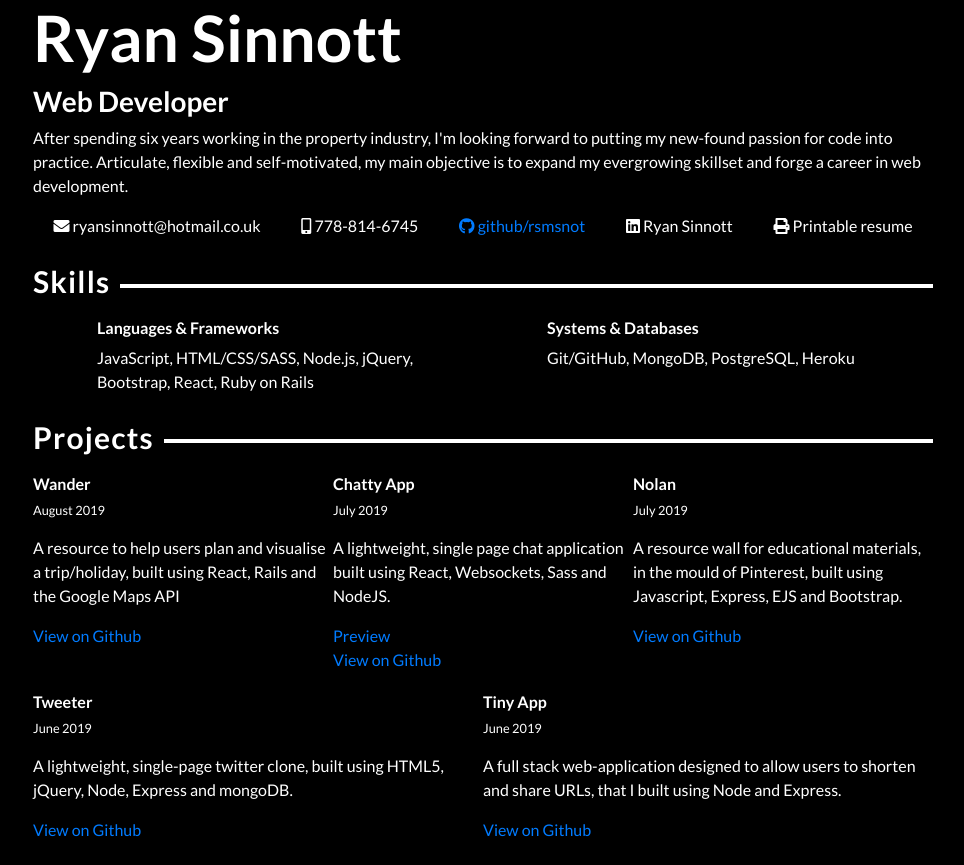
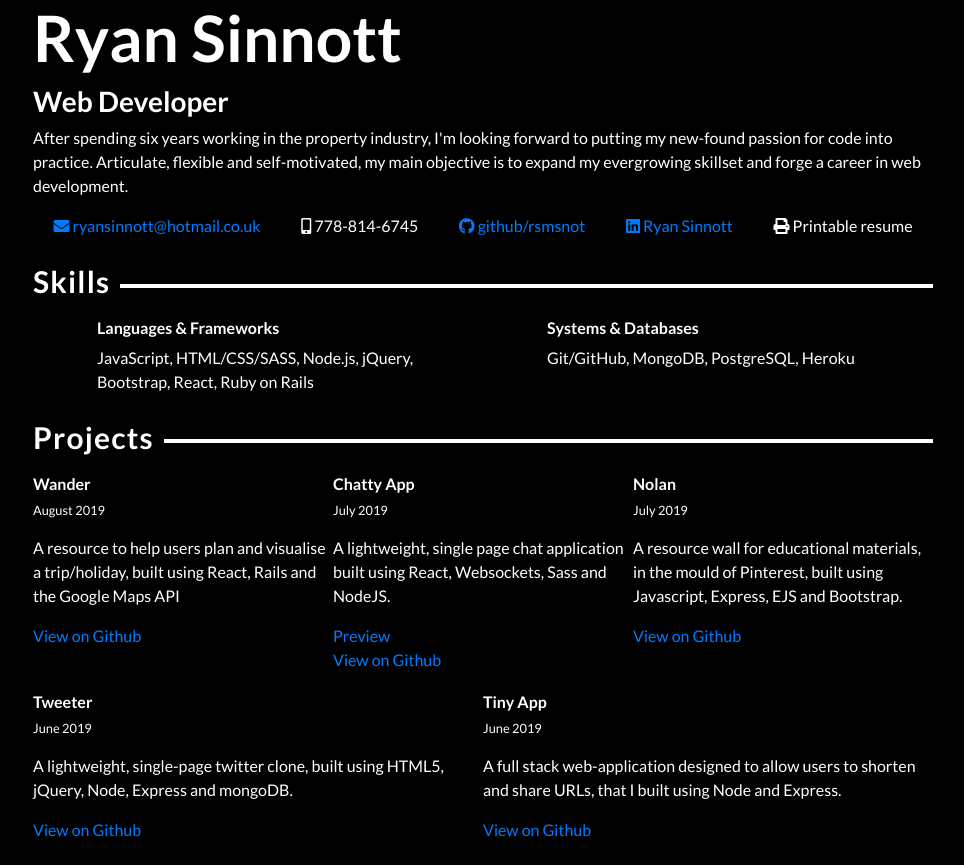
Before and after one commit to rsmsnot/rsmsnot.github.io, a plain HTML site: page index.html in a window 1280 px wide. Shown: the top 865 px of the page, without its empty margins (157-1121 px from the left). Drawn offline with nearby package versions, Linux system fonts and the light colour scheme.

```diff
--- a/index.html
+++ b/index.html
@@ -29,13 +29,17 @@
                     new-found passion for code into practice. Articulate, flexible and self-motivated, my main objective
                     is to expand my evergrowing skillset and forge a career in web development.</p>
                 <ul class="contact-info">
-                    <li> <i class="fas fa-envelope"></i> ryansinnott@hotmail.co.uk</li>
+                    <li>
+                            <a href="mailto:ryansinnott@hotmail.co.uk"><i class="fas fa-envelope"></i> ryansinnott@hotmail.co.uk</a>
+                            </li>
                     <li><i class="fas fa-mobile-alt"></i> 778-814-6745</li>
                     <li>
                         <a href="https://github.com/rsmsnot/" target="_blank"><i class="fab fa-github"></i>
                             github/rsmsnot</a>
                     </li>
-                    <li><i class="fab fa-linkedin"></i> Ryan Sinnott</li>
+                    <li>
+                        <a href="https://www.linkedin.com/in/ryan-sinnott-8a1278191/" target="_blank"><i class="fab fa-linkedin"></i> Ryan Sinnott</a>
+                        </li>
                     <li><i class="fas fa-print"></i> Printable resume</li>
                 </ul>
             </div>
```
